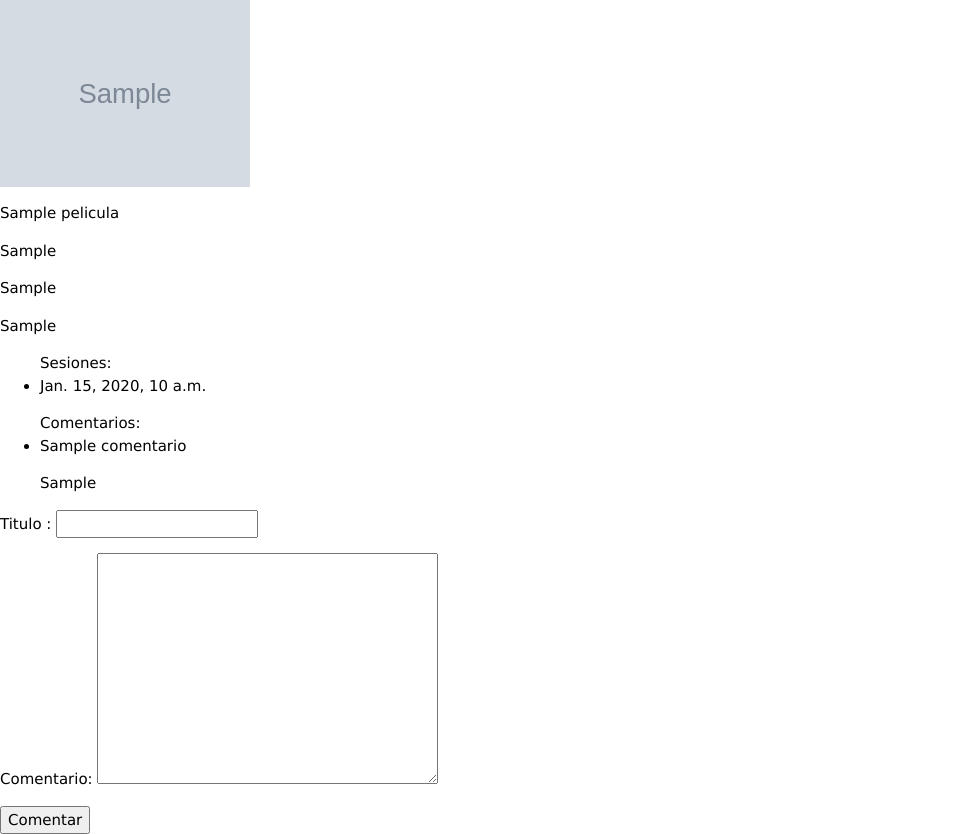
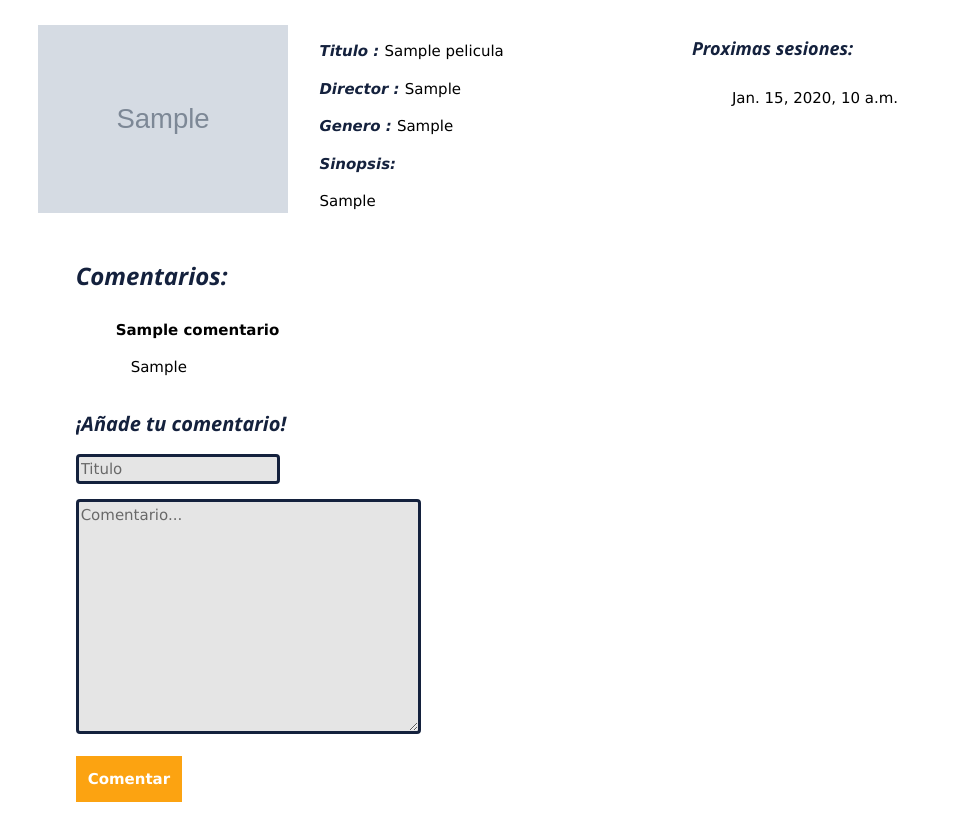
Before and after one commit to msancp06/CineDJango, a Django app: page /cine/detalles/1 in a window 1280 px wide. Shown: the part 251-1085 px from the top of the page, without its empty margins (0-960 px from the left). After the commit the page ends 1053 px from the top, so only its background shows below. Run offline with Django 3.2, Linux system fonts and the light colour scheme; tables that the repository leaves empty hold one stand-in row (values such as "Sample post"); grey boxes marked "Sample" are stand-in pictures.

Commit message:
Funcionalidad y estilos funcionando. Casi acabado, meter peliculas para la revision.

```diff
--- a/cine/forms.py
+++ b/cine/forms.py
@@ -1,5 +1,5 @@
 from django import forms
 
 class CineForm(forms.Form):
-    titulo = forms.CharField(label = "Titulo ", max_length = 50)
-    comentario = forms.CharField(widget = forms.Textarea)
+    titulo = forms.CharField(label = "", max_length = 50, widget = forms.TextInput(attrs = {'placeholder' : 'Titulo'}))
+    comentario = forms.CharField(label = "", widget = forms.Textarea(attrs={'placeholder' : 'Comentario...'}))
--- a/cine/static/cine/css/mainStyle.css
+++ b/cine/static/cine/css/mainStyle.css
@@ -53,7 +53,7 @@ li.user {
 }
 
 header li a:hover {
-    background-color: #a7ed1c;
+    background-color: #8fb339;
 }
 
 nav .current {
@@ -61,72 +61,137 @@ nav .current {
 }
 
 /***************************** BODY ************************************/
-
+a {
+  text-decoration: none;
+}
 body{
   background-color: #FFFFFF;
   margin: 0 auto;
   font-family: 'Alef';font-size: 15px;
 }
 
+div.peliculaInicio {
+  float: left;
+  overflow: hidden;
+  text-align: center;
+  padding: 3%;
+}
+
+div.filtro {
+  overflow: hidden;
+}
+.left {
+  float: left;
+  overflow: hidden;
+}
+.clear{
+  clear: both;
+}
+
+.descripcion {
+  width: 30%;
+  margin-left: 2.5%;
+}
+div.opciones {
+  float: left;
+  margin-right: 2%;
+  overflow: hidden;
+}
+
+div.cont{
+  margin-left: 3%;
+  margin-top: 2%;
+}
 img.cartel {
-  width: 150px;
+  width: 250px;
   height: auto;
 }
-
+.margenTop {
+  margin-top: 30px;
+}
 img.cartelGrande {
   width: 250px;
   height: auto;
 }
 
 img.cartelPequenio{
+  border: 1px solid black;
   width: 100px;
   height: auto;
 }
 
-#overlay {
-  position: fixed;
-  display: none;
-  width: 100%;
-  height: 100%;
-  top: 0;
-  left: 0;
-  right: 0;
-  bottom: 0;
-  background-color: rgba(229,229,229,0.5);
-  z-index: 2;
+ul.comentarios {
+  list-style-type: none;
 }
 
-/********************************* TABLERO *********************************/
+.comentario {
+  padding-top: 10px;
+}
+
+.margen {
+  margin-left: 15px;
+}
+.reserva {
+  text-align: center;
+}
+
+.bold {
+  font-weight: bold;
+}
+
+textarea {
+  border: 3px solid #14213d;
+  border-radius: 4px;
+  background-color: #e5e5e5;
+}
+
+input[type="text"] {
+  border: 3px solid #14213d;
+  border-radius: 4px;
+  background-color: #e5e5e5;
+}
+
+input[type="submit"]{
+  background-color: #fca311;
+  color: white;
+  cursor: pointer;
+  border: none;
+  padding: 1%;
+  font-weight: bold;
+}
+
+/********************************* SALAS *********************************/
 
 .celda {
 	float: left;
 	height: 0;
-	width: 1.5%;
-	padding-bottom: 1.5%;
 	border: 1px solid black;
 	margin: 0.2%;
+  padding: 2em;
 	background-color: #FFFFFF;
 	color: #000000;
-	text-align: center;
+	text-align: left;
 	vertical-align: middle;
 	line-height: 190%;
   cursor: pointer;
+  overflow: hidden;
+  display: table-cell;
+
 }
 
 .celda:hover{
-	background-color: #DAF7A6;
+	background-color: #fca311;
 }
 
 .celdaPasillo {
 	float: left;
 	height: 0;
-	width: 1.5%;
-	padding-bottom: 1.5%;
 	border: none;
 	margin: 0.2%;
-	background-color: #FFFFFF;
+  padding: 2em;
+	background-color: #e5e5e5;
 	color: #000000;
-	text-align: center;
+	text-align: left;
 	vertical-align: middle;
 	line-height: 190%;
 }
@@ -134,12 +199,11 @@ img.cartelPequenio{
 .celdaOcupada {
   float: left;
 	height: 0;
-	width: 1.5%;
-	padding-bottom: 1.5%;
 	border: 1px solid black;
 	margin: 0.2%;
-	background-color: #00FFFF;
-	text-align: center;
+  padding: 2em;
+	background-color: #d62828;
+	text-align: left;
 	vertical-align: middle;
 	line-height: 190%;
 }
@@ -147,12 +211,11 @@ img.cartelPequenio{
 .celdaSeleccionada {
   float: left;
 	height: 0;
-	width: 1.5%;
-	padding-bottom: 1.5%;
 	border: 1px solid black;
 	margin: 0.2%;
+  padding: 2em;
 	background-color: #0000FF;
-	text-align: center;
+	text-align: left;
 	vertical-align: middle;
 	line-height: 190%;
 }
@@ -160,3 +223,55 @@ img.cartelPequenio{
 .fila {
 	clear: left;
 }
+
+.reservar {
+  background-color: #fca311;
+  color: white;
+  cursor: pointer;
+  width: 100%;
+  border: none;
+  padding: 1.8%;
+  font-weight: bold;
+  font-size: 20px;
+}
+
+.reservar:hover{
+  background-color: #8fb339;
+}
+.colapsar {
+  background-color: #14213d;
+  color: white;
+  cursor: pointer;
+  width: 100%;
+  border: none;
+  padding: 1.8%;
+  font-weight: bold;
+}
+
+.colapsar:hover{
+  background-color: #000000;
+}
+
+.contenidoSala {
+    padding: 0 18px;
+    text-align: center;
+    overflow: hidden;
+    background-color: #e5e5e5;
+    display: none;
+
+}
+
+.tituloStyle{
+  color: #14213d;
+  font-weight: bold;
+  font-style: italic;
+}
+
+.entrada {
+  padding: 1%;
+  border-left: 6px solid #8fb339;
+  background-color: #c7d59f;
+  width: 60%;
+  margin-top: 15px;
+  overflow: hidden;
+}
--- a/cine/static/cine/js/cineScript.js
+++ b/cine/static/cine/js/cineScript.js
@@ -56,6 +56,8 @@ $(document).ready(function(){
 
 
 
+
+
 function cargarSala(filas, asientosPorFila, asientosUltimafila, idVisualizacion){
 
   //Buscamos las entradas correspondientes a
@@ -77,9 +79,9 @@ function expandirSala(filas, asientosPorFila, asientosUltimafila, entradas, idVi
   for(var i = 0; i<filas-1; i++){
 		for(var j = 0; j<asientosPorFila; j++){
 			if(j == 0){
-				$(claseVisualizacion).append($('<div fila="'+(i+1)+'" asiento="'+(j+1)+'" class="celda fila">'+(j+1)+ '<input type="checkbox" name="checks[]" value="' + idVisualizacion + ',' + (i+1) + ',' + (j+1) + '">' +'</div>'));
+				$(claseVisualizacion).append($('<div fila="'+(i+1)+'" asiento="'+(j+1)+'" class="celda fila">'+(j+1)+'<input type="checkbox" name="checks[]" value="' + idVisualizacion + ',' + (i+1) + ',' + (j+1) + '"/>' +'</div>'));
 			}else{
-				$(claseVisualizacion).append($('<div fila="'+(i+1)+'" asiento="'+(j+1)+'" class="celda">'+(j+1)+'<input type="checkbox" name="checks[]" value="' + idVisualizacion + ',' + (i+1) + ',' + (j+1) + '">' +'</div>'));
+				$(claseVisualizacion).append($('<div fila="'+(i+1)+'" asiento="'+(j+1)+'" class="celda ">'+(j+1)+ '<input type="checkbox" name="checks[]" value="' + idVisualizacion + ',' + (i+1) + ',' + (j+1) + '"/>' +'</div>'));
 			}
       if(j+1 == (asientosPorFila/2)){
         $(claseVisualizacion).append($('<div fila="'+(i+1)+'" class="celdaPasillo"></div>'));
@@ -88,17 +90,17 @@ function expandirSala(filas, asientosPorFila, asientosUltimafila, entradas, idVi
 	}
   for(var j = 0; j<asientosUltimafila; j++){
     if(j == 0){
-      $(claseVisualizacion).append($('<div fila="'+(i+1)+'" asiento="'+(j+1)+'" class="celda fila">'+(j+1)+'<input type="checkbox" name="checks[]" value="' + idVisualizacion + ',' + (i+1) + ',' + (j+1) + '">' +'</div>'));
+      $(claseVisualizacion).append($('<div fila="'+(i+1)+'" asiento="'+(j+1)+'" class="celda fila">'+(j+1)+'<input type="checkbox" name="checks[]" value="' + idVisualizacion + ',' + (i+1) + ',' + (j+1) + '"/>' +'</div>'));
     }else{
-      $(claseVisualizacion).append($('<div fila="'+(i+1)+'" asiento="'+(j+1)+'" class="celda">'+(j+1)+'<input type="checkbox" name="checks[]" value="' + idVisualizacion + ',' + (i+1) + ',' + (j+1) + '">' +'</div>'));
+      $(claseVisualizacion).append($('<div fila="'+(i+1)+'" asiento="'+(j+1)+'" class="celda">'+(j+1)+'<input type="checkbox" name="checks[]" value="' + idVisualizacion + ',' + (i+1) + ',' + (j+1) + '"/>' +'</div>'));
     }
   }
 
   for(var i = 0; i<entradas.length; i++){
-    $(claseVisualizacion + ' [fila = "' + entradas[i].fila + '"][asiento = "' + entradas[i].asiento + '"]').removeClass("celda").addClass("celdaOcupada").children('input').remove();
+    $(claseVisualizacion + ' [fila = "' + entradas[i].fila + '"][asiento = "' + entradas[i].asiento + '"]').removeClass("celda").addClass("celdaOcupada").children('input').prop('disabled', true);
   }
 
-  $(claseVisualizacion).append($('</form>'));
+  $(claseVisualizacion).toggle("slow");
 
   $(":checkbox").on("click", function(){
     $(this).parent.toggleClass('celdaSeleccionada');
--- a/cine/templates/cine/detalles.html
+++ b/cine/templates/cine/detalles.html
@@ -1,35 +1,42 @@
 {% extends "./base.html"%}
 
 {% block contenido %}
-
-<div class="">
+<div class="cont">
+  <div class="left">
     <img class="cartelGrande" src="{{ pelicula.foto.url }}" alt="{{ pelicula.titulo }}">
-  <p>{{ pelicula.titulo }}</p>
-  <p>{{ pelicula.director }}</p>
-  <p>{{ pelicula.genero }}</p>
+  </div>
+  <div class="left descripcion">
+    <p><span class="tituloStyle">Titulo : </span>{{ pelicula.titulo }}</p>
+    <p><span class="tituloStyle">Director : </span>{{ pelicula.director }}</p>
+    <p><span class="tituloStyle">Genero : </span>{{ pelicula.genero }}</p>
+    <p><span class="tituloStyle">Sinopsis: </span></p>
     <p>{{ pelicula.sinopsis }}</p>
   </div>
-<div class="">
-  <ul> Sesiones:
+  <div class="left">
+    <h5 class="tituloStyle">Proximas sesiones:</h5>
+    <ul class="comentarios">
       {% for sesion in sesiones%}
-    <li>{{sesion.hora}}</li>
+      <li class="comentario">{{sesion.hora}}</li>
       {% endfor %}
     </ul>
 
   </div>
-<div>
-  <ul class="comentarios"> Comentarios:
+  <div class="clear cont filtro">
+    <h3 class="margenTop tituloStyle">Comentarios:</h3>
+    <ul class="comentarios">
       {% for comentario in comentarios%}
       <li class="comentario">
         <header class="tituloComentario">
-        <span>{{comentario.tituloComentario}}</span>
+          <span class="bold">{{comentario.tituloComentario}}</span>
         </header>
-      <div class="cuerpoComentario">
+        <div class="cuerpoComentario margen">
           <p>{{comentario.cuerpoComentario}}</p>
         </div>
       </li>
       {% endfor %}
     </ul>
+    <div class="margenTop">
+      <h4 class="tituloStyle">¡Añade tu comentario!</h3>
       <form class="nuevoComentario" method="post">
         {% csrf_token %}
         {{ form.as_p }}
@@ -37,5 +44,9 @@
       </form>
     </div>
 
+  </div>
+</div>
+
+
 
 {% endblock %}
--- a/cine/templates/cine/pelicula.html
+++ b/cine/templates/cine/pelicula.html
@@ -1,6 +1,7 @@
 <article class="cine" genero="{{ pelicula.genero }}">
   <a class="cartelEnlace" href="{% url 'cine:detalles' id_pelicula=pelicula.id %} ">
     <img class="cartel" src="{{ pelicula.foto.url }}" alt="{{ pelicula.titulo }}">
-    <h5>{{ pelicula.titulo }}</h5>
+    <h4>{{ pelicula.titulo }}</h4>
+    <h6>{{ pelicula.director }}</h6>
   </a>
 </article>
--- a/cine/urls.py
+++ b/cine/urls.py
@@ -7,7 +7,6 @@ urlpatterns = [
     path('inicio/<str:genero>', views.indexGenero, name='index_genero'),
     path('detalles/<int:id_pelicula>', views.detalles, name='detalles'),
     path('reservas', views.reservas, name='reservas'),
-    path('reservas/<int:id_visualizacion>', views.reservasPelicula, name='reservas_pelicula'),
     path('resumen', views.resumen, name='resumen'),
     path('getSesionesAjax/', views.getSesionesAjax, name='getSesionesAjax'),
     path('getSalasAjax/', views.getSalasAjax, name='getSalasAjax'),
--- a/cine/views.py
+++ b/cine/views.py
@@ -174,11 +174,6 @@ def saveEntradasAjax(request):
     return redirect('../reservas')
 
 
-def reservasPelicula(request, id_visualizacion):
-    return render(request, 'cine/reservas')
-
-
-
 def resumen(request):
     if request.method == 'POST':
         entradasReservadas = []
```
Also changed, not shown: cine/templates/cine/index.html (+19 -11 lines), cine/templates/cine/reservas.html (+10 -23 lines), cine/templates/cine/resumen.html (+13 -7 lines). Lines whose indentation alone changed are shown as unchanged.
